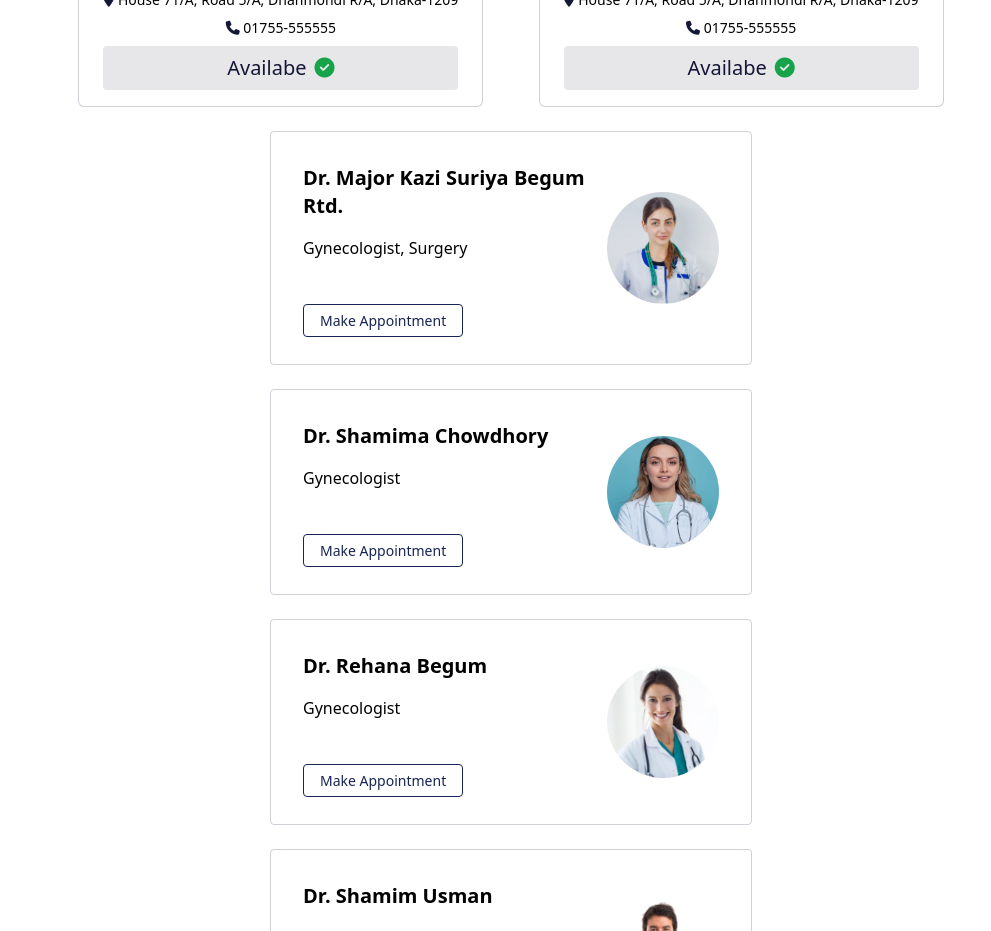
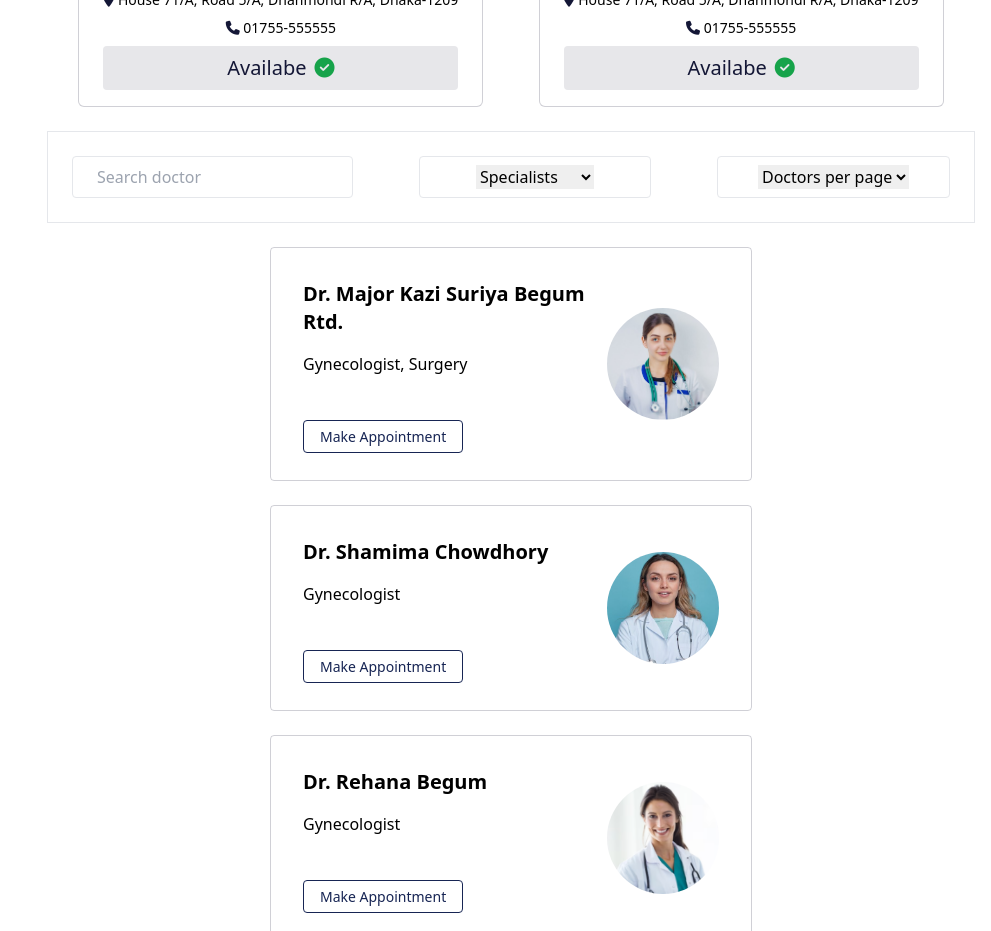
Before and after one commit to anis2k20/mars, a Vue app: page / in a window 1280 px wide. Shown: the part 1040-1971 px from the top of the page, without its empty margins (289-1280 px from the left). Built offline with nearby package versions, Linux system fonts and the light colour scheme.

Commit message:
Filter added

```diff
--- a/src/App.vue
+++ b/src/App.vue
@@ -16,6 +16,10 @@ import DesktopSidebar from "@/components/DesktopSidebar.vue";
 import MobileSidebar from "@/components/MobileSidebar.vue";
 import {ref} from "vue";
 
+// Filter
+import Filter from "@/components/Filter.vue";
+
+// Doctor profile
 import DoctorProfile from "@/components/DoctorProfile.vue";
 import fdoctor from "@/assets/images/female-doctor.png";
 import fdoctor1 from "@/assets/images/female-doctor-1.png"
@@ -129,6 +133,8 @@ const sidebar = ref(null);
           <!-- card -->
           <MedicalCard :medical="medical" v-for="medical in medicals" :key="medical"></MedicalCard>
 
+          <Filter></Filter>
+
           <DoctorProfile :doctor="doctor" v-for="doctor in doctors"></DoctorProfile>
           <!-- end card -->
         </div>
--- /dev/null
+++ b/src/components/Filter.vue
@@ -0,0 +1,37 @@
+<script>
+
+export default {
+    data() {
+        return {
+            specialists : ["Gynecologist","Medicine","Surgery"],
+            numberOfResults : [12,24,36],
+        }
+    }
+}
+
+</script>
+
+<template>
+    <div class="container  p-4 flex flex-wrap flex-row justify-between mx-auto border">
+          <div class="p-2 flex flex-col">
+            <input type="text" name="" id="" class="border rounded px-6 p-2 outline-none" placeholder="Search doctor">
+          </div>
+          <div class="p-2 ">
+            <div class="p-2 border rounded px-14">
+              <select name=" " id="">
+                <option value="" selected class="">Specialists</option>
+                <option value="" v-for="specialist in specialists">{{ specialist }}</option>
+              </select>
+            </div>
+          </div>
+          <div class="p-2 ">
+            <div class="p-2 px-10 outline-none border rounded">
+              <select name=" " id="">
+                <option value="" selected>Doctors per page</option>
+                <option value="" v-for="numberOfResult in numberOfResults"> {{ numberOfResult }}</option>
+
+              </select>
+            </div>
+          </div>
+        </div>
+</template>
--- a/src/components/TopNav.vue
+++ b/src/components/TopNav.vue
@@ -50,5 +50,5 @@ function toggle(){
             </div>
           </a>
         </div>
-      </header>
+    </header>
 </template>
```
